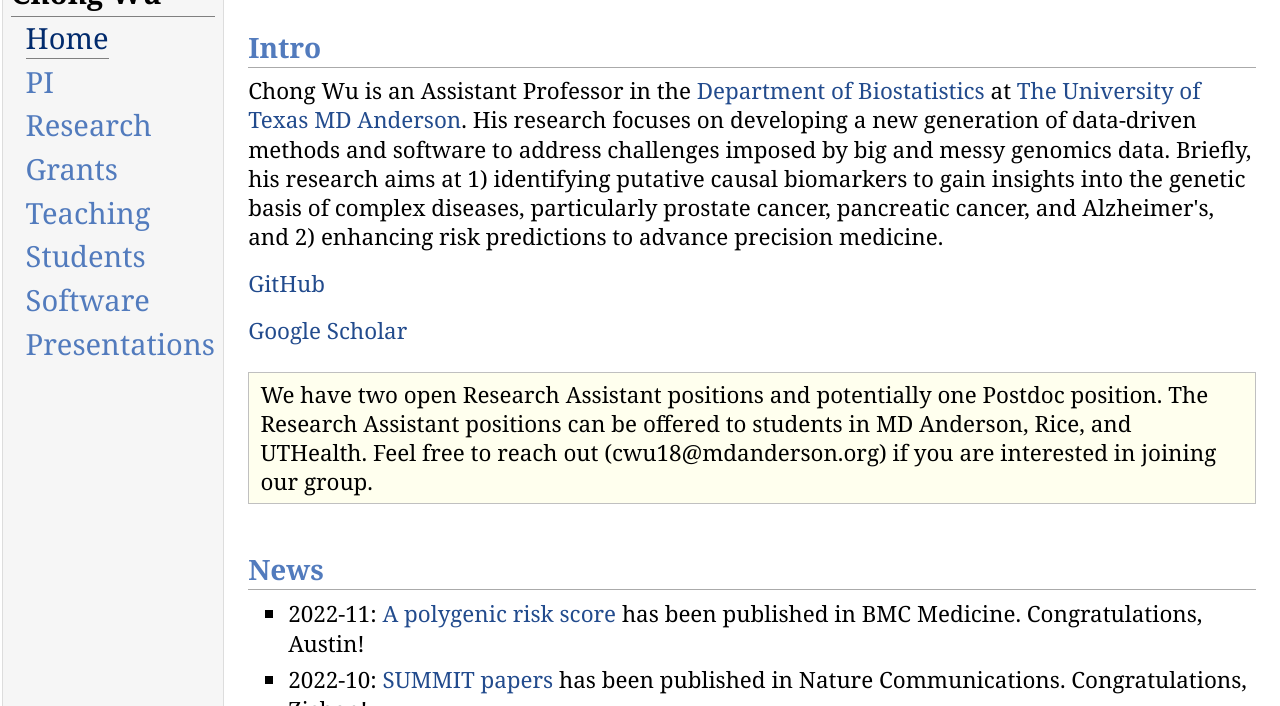
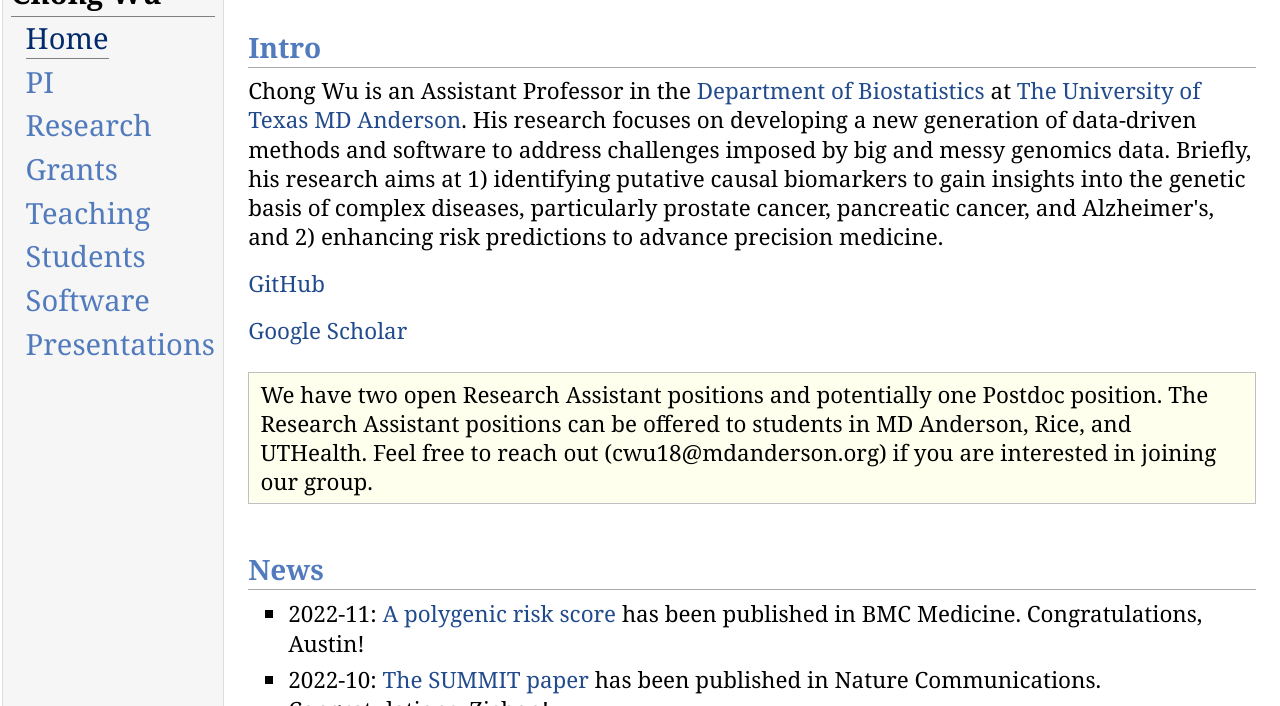
Before and after one commit to ChongWu-Biostat/ChongWu-Biostat.github.io, a plain HTML site: page index.html in a window 1280 px wide. Shown: the part 94-800 px from the top of the page. Drawn offline with Linux system fonts and the light colour scheme.

Commit message:
Update index.html

```diff
--- a/index.html
+++ b/index.html
@@ -46,7 +46,7 @@ try {
 <ul>
 <li><p>2022-11: <a href="https://bmcmedicine.biomedcentral.com/articles/10.1186/s12916-022-02583-y" target=&ldquo;blank&rdquo;>A polygenic risk score</a> has been published in BMC Medicine. Congratulations, Austin!</p>
 </li>
-<li><p>2022-10: <a href="https://www.nature.com/articles/s41467-022-34016-y" target=&ldquo;blank&rdquo;>SUMMIT papers</a> has been published in Nature Communications. Congratulations, Zichen!</p>
+<li><p>2022-10: <a href="https://www.nature.com/articles/s41467-022-34016-y" target=&ldquo;blank&rdquo;>The SUMMIT paper</a> has been published in Nature Communications. Congratulations, Zichen!</p>
 </li>
 <li><p>2022-09: Zhuo Meng received a travel award to attend Southern Regional Council on Statistics. Congratulations, Zhuo!</p>
 </li>
```
